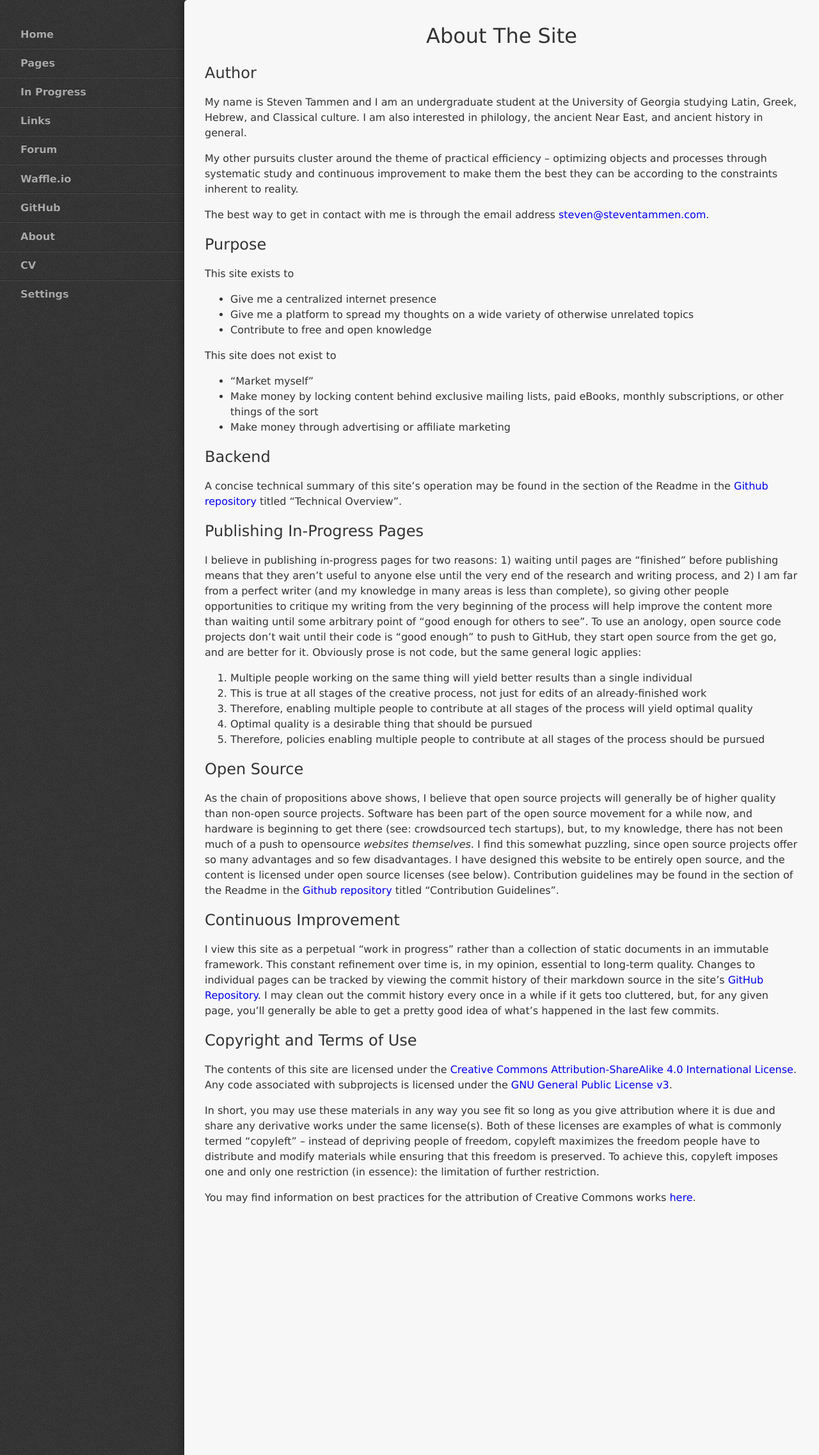
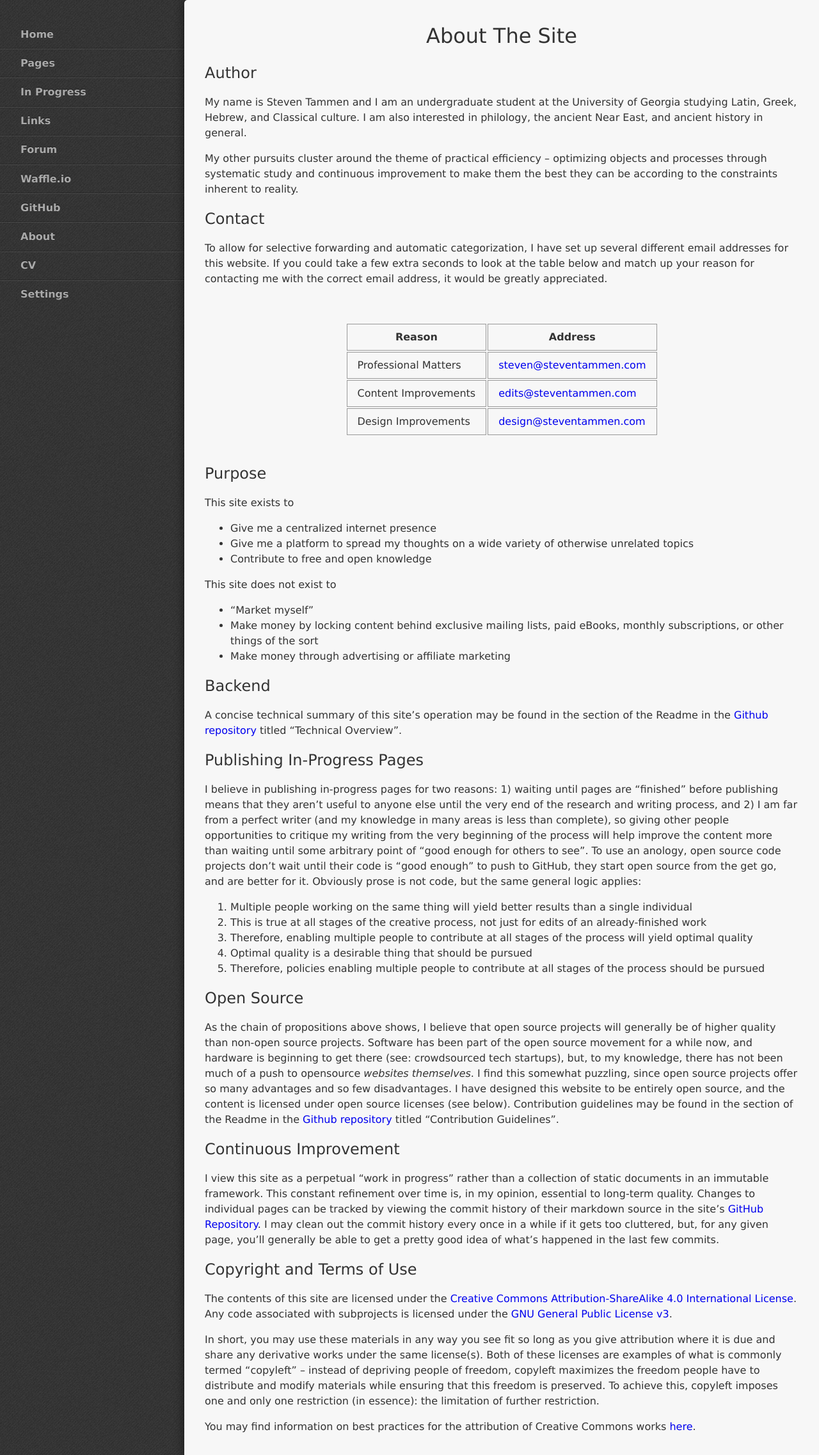
Before and after one commit to StevenTammen/StevenTammen.github.io, a Jekyll site: the page built from pages/about.md, in a window 1280 px wide. Shown: the whole page at 64% size. Built offline with Jekyll 4.4.1, drawn with Linux system fonts in a browser that asks for light colours.

Commit message:
Update about.md

```diff
--- a/pages/about.md
+++ b/pages/about.md
@@ -12,7 +12,30 @@ My name is Steven Tammen and I am an undergraduate student at the University of
 
 My other pursuits cluster around the theme of practical efficiency -- optimizing objects and processes through systematic study and continuous improvement to make them the best they can be according to the constraints inherent to reality.
 
-The best way to get in contact with me is through the email address <a href="mailto:steven@steventammen.com">steven@steventammen.com</a>.
+## Contact
+
+To allow for selective forwarding and automatic categorization, I have set up several different email addresses for this website. If you could take a few extra seconds to look at the table below and match up your reason for contacting me with the correct email address, it would be greatly appreciated.
+
+<br/>
+  <table>
+   <tr>
+    <th>Reason</th>
+    <th>Address</th>
+   </tr>
+   <tr>
+    <td>Professional Matters</td>
+    <td><a href="mailto:steven@steventammen.com">steven@steventammen.com</a></td>
+   </tr>
+   <tr>
+    <td>Content Improvements</td>
+    <td><a href="mailto:content@steventammen.com">edits@steventammen.com</a></td>
+   </tr>
+   <tr>
+    <td>Design Improvements</td>
+    <td><a href="mailto:design@steventammen.com">design@steventammen.com</a></td>
+   </tr>
+  </table>
+<br/>
 
 ## Purpose
 
```
